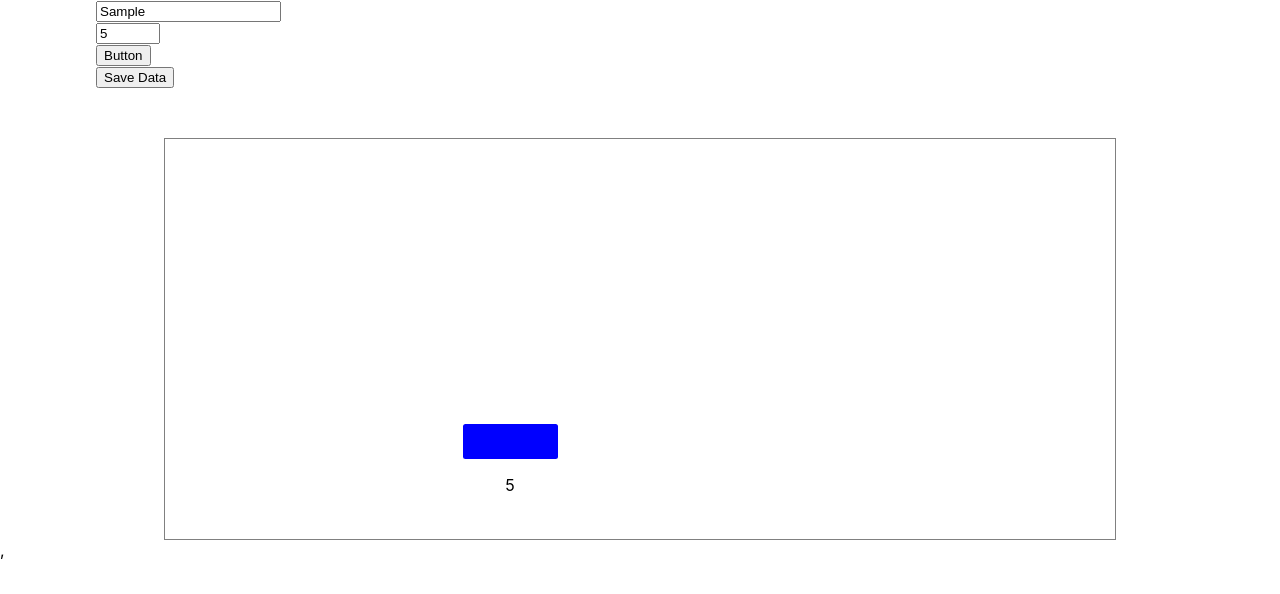
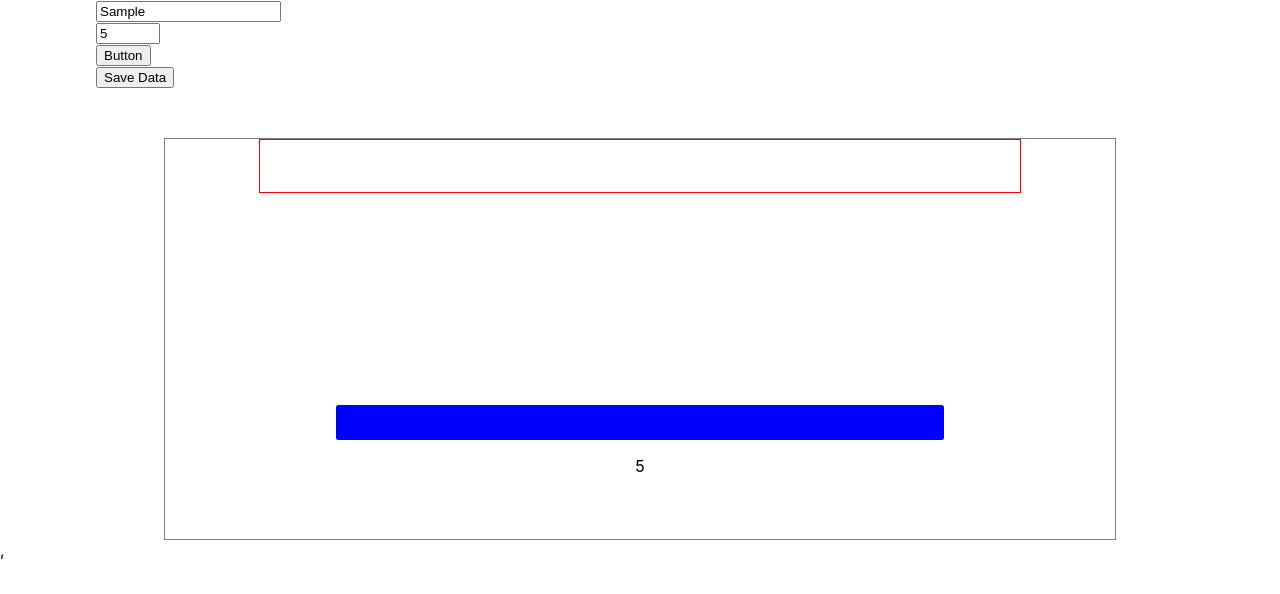
Before and after one commit to tommy-js/schoolgraph, a React (Create React App) app: page / in a window 1280 px wide. Both pictures are taken after typing "Sample", "5" into the empty fields and a click on the button "Save Data". Shown: the top 594 px of the page. Built offline with nearby package versions, Linux system fonts and the light colour scheme.

Commit message:
updates to graphics

```diff
--- a/src/components/Graph.js
+++ b/src/components/Graph.js
@@ -3,7 +3,7 @@ import GraphNode from "./GraphNode";
 import "../main.scss";
 
 function Graph(props) {
-  const [graphmapper, setGraphmapper] = useState(props.modField);
+  const [graphmapper, setGraphmapper] = useState([]);
 
   useEffect(() => {
     setGraphmapper(props.modField);
--- a/src/components/GraphNode.js
+++ b/src/components/GraphNode.js
@@ -12,8 +12,7 @@ function GraphNode(props) {
     <div
       className="container"
       style={{
-        width: 60 / props.total + "%",
-        marginLeft: 60 / props.total + "px"
+        width: 100 / props.total + "%"
       }}
     >
       <div
--- a/src/main.scss
+++ b/src/main.scss
@@ -18,24 +18,23 @@
 
 .graph_node_container {
   position: relative;
-  width: 50%;
+  width: 80%;
   margin-left: auto;
   margin-right: auto;
+  border: 1px solid red;
 }
 
 .container {
   position: relative;
   display: inline-block;
   top: 300px;
-  min-width: 2%;
-  max-width: 20%;
 }
 
 .graph_node {
   position: relative;
-  display: inline-block;
-  vertical-align: bottom;
-  width: 100%;
+  margin-left: auto;
+  margin-right: auto;
+  width: 80%;
   max-height: 300px;
   border-radius: 2.5px;
   background-color: blue;
```
